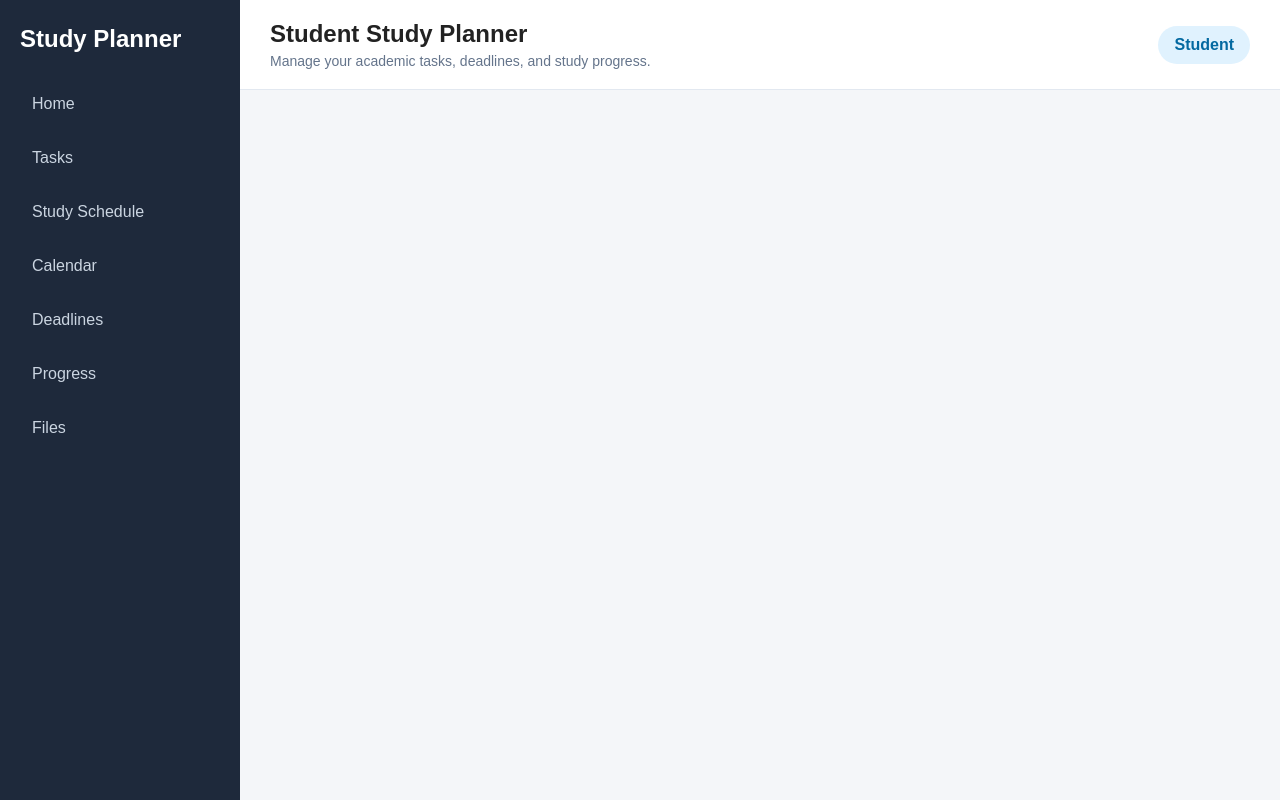
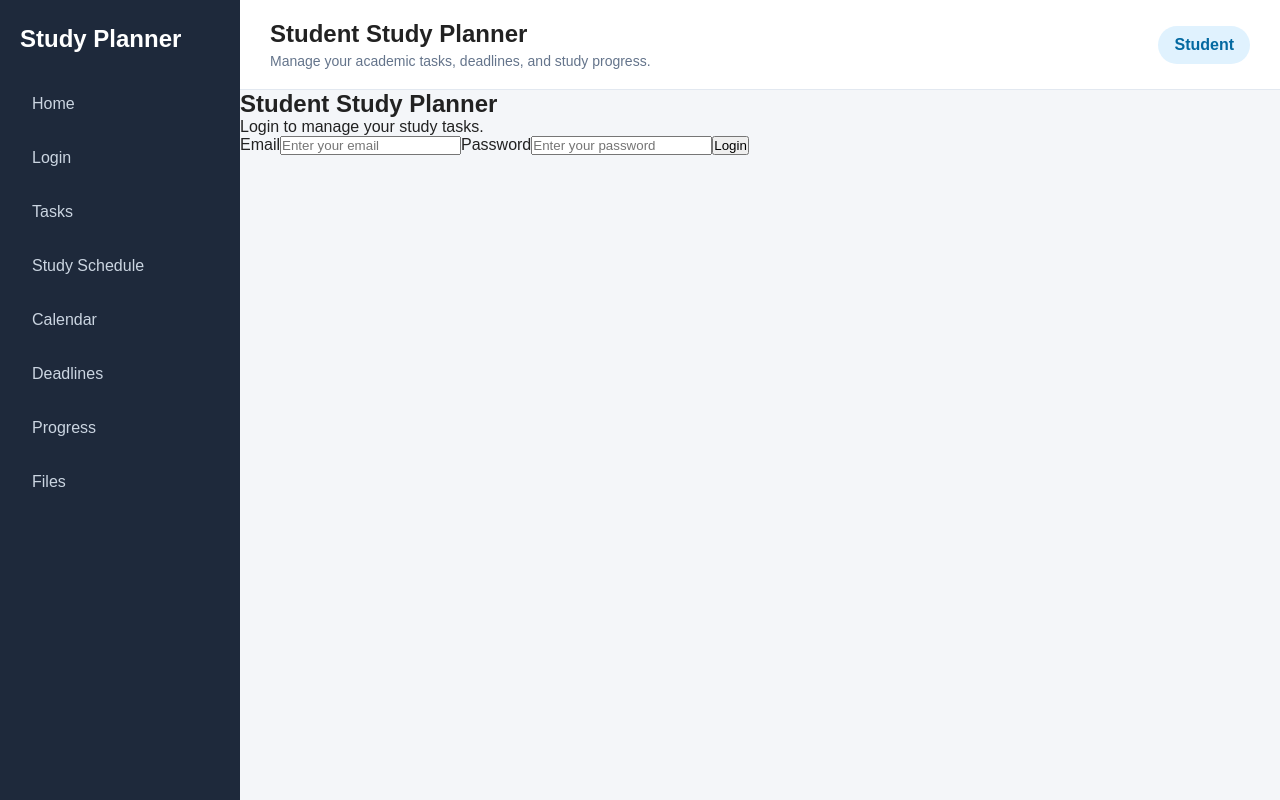
Before and after one commit to AfifaHaque/WebApp, a React app in the folder frontend/: page /login in a window 1280 px wide. Built offline with nearby package versions, Linux system fonts and the light colour scheme; the HTML template or start-up script is replaced by a standard one.

Commit message:
Add login page and Vercel routing

```diff
--- a/frontend/src/App.jsx
+++ b/frontend/src/App.jsx
@@ -1,3 +1,4 @@
+import Login from "./pages/Login";
 import { BrowserRouter as Router, Routes, Route } from "react-router-dom";
 import Navbar from "./components/Navbar";
 import Sidebar from "./components/Sidebar";
@@ -20,6 +21,7 @@ function App() {
           <Navbar />
 
           <Routes>
+            <Route path="/login" element={<Login />} />
             <Route path="/" element={<Home />} />
             <Route path="/tasks" element={<TaskManagement />} />
             <Route path="/study-schedule" element={<StudySchedule />} />
--- a/frontend/src/components/Sidebar.jsx
+++ b/frontend/src/components/Sidebar.jsx
@@ -7,6 +7,7 @@ function Sidebar() {
 
       <nav className="sidebar-menu">
         <Link to="/">Home</Link>
+        <Link to="/login">Login</Link>
         <Link to="/tasks">Tasks</Link>
         <Link to="/study-schedule">Study Schedule</Link>
         <Link to="/calendar">Calendar</Link>
--- /dev/null
+++ b/frontend/src/pages/Login.jsx
@@ -0,0 +1,80 @@
+import { useState } from "react";
+import { useNavigate } from "react-router-dom";
+import axios from "axios";
+
+function Login() {
+  const navigate = useNavigate();
+
+  const [formData, setFormData] = useState({
+    email: "",
+    password: "",
+  });
+
+  const [error, setError] = useState("");
+
+  const API_URL = "https://webapp-backend-rvdb.onrender.com/api/auth/login";
+
+  const handleChange = (e) => {
+    setFormData({
+      ...formData,
+      [e.target.name]: e.target.value,
+    });
+  };
+
+  const handleLogin = async (e) => {
+    e.preventDefault();
+    setError("");
+
+    if (!formData.email || !formData.password) {
+      setError("Please enter email and password.");
+      return;
+    }
+
+    try {
+      const response = await axios.post(API_URL, formData);
+
+      localStorage.setItem("token", response.data.token);
+      localStorage.setItem("user", JSON.stringify(response.data.user));
+
+      navigate("/tasks");
+    } catch (error) {
+      console.error(error);
+      setError("Invalid email or password.");
+    }
+  };
+
+  return (
+    <div className="login-page">
+      <div className="login-card">
+        <h2>Student Study Planner</h2>
+        <p>Login to manage your study tasks.</p>
+
+        {error && <div className="error-message">{error}</div>}
+
+        <form onSubmit={handleLogin}>
+          <label>Email</label>
+          <input
+            type="email"
+            name="email"
+            placeholder="Enter your email"
+            value={formData.email}
+            onChange={handleChange}
+          />
+
+          <label>Password</label>
+          <input
+            type="password"
+            name="password"
+            placeholder="Enter your password"
+            value={formData.password}
+            onChange={handleChange}
+          />
+
+          <button type="submit">Login</button>
+        </form>
+      </div>
+    </div>
+  );
+}
+
+export default Login;
```
Also changed, not shown: frontend/vercel.json (added).
